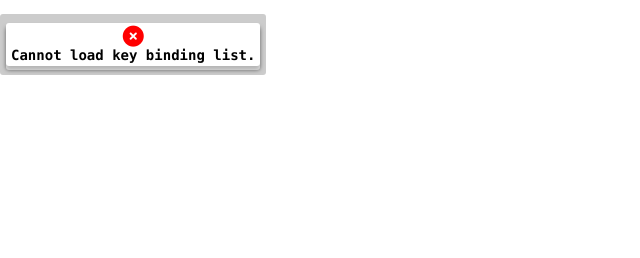
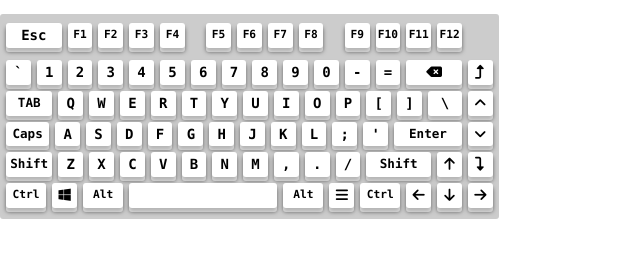
Before and after one commit to tiger2005/KeyboardOverlay, an Electron app: page index.html in a window 1600 px wide. Shown: the whole page, without its empty margins (0-640 px from the left). Drawn offline with Linux system fonts and the light colour scheme; no server answers.

Commit message:
Add files via upload

```diff
--- a/index.html
+++ b/index.html
@@ -274,7 +274,7 @@
 
 			const refreshOverallInfo = () => {
 				$.ajax({
-					url: "options.json",
+					url: "assert/options.json",
 					async: false,
 					success: function(data){
 						if(typeof data !== "object"){
@@ -330,7 +330,7 @@
 					return;
 
 				$.ajax({
-					url: "bindings.json",
+					url: "assert/bindings.json",
 					async: false,
 					success: function(data){
 						if(typeof data !== "object" || ! data.hasOwnProperty("length")){
@@ -376,7 +376,7 @@
 					return;
 
 				$.ajax({
-					url: "icons.json",
+					url: "assert/icons.json",
 					async: false,
 					success: function(data){
 						if(typeof data !== "object"){
@@ -412,7 +412,7 @@
 				}
 
 				$.ajax({
-					url: "map.txt",
+					url: "assert/map.txt",
 					async: false,
 					success: function(data) {
 						var res = "";
```
